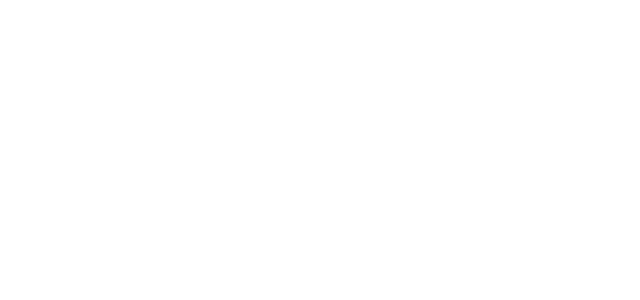
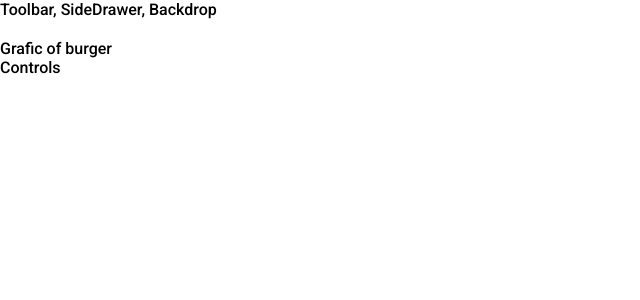
Before and after one commit to svarcpa1/burger_builder, a React app: page / in a window 1280 px wide. Shown: the top 300 px of the page, without its empty margins (0-640 px from the left). Built offline with nearby package versions, Linux system fonts and the light colour scheme.

Commit message:
Basic architecture of components

```diff
--- a/src/App.js
+++ b/src/App.js
@@ -1,10 +1,17 @@
 import React, { Component } from 'react';
+
+import Layout from './components/layout/Layout'
+import Burger from './containers/burger/Burger'
 
 class App extends Component {
   render() {
     return (
       <div>
+        <Layout>
+          <Burger>
 
+          </Burger>
+        </Layout>
       </div>
     );
   }
--- /dev/null
+++ b/src/components/layout/Layout.css
@@ -0,0 +1,3 @@
+.MainPart {
+    margin-top: 20px;
+}
--- /dev/null
+++ b/src/components/layout/Layout.js
@@ -0,0 +1,16 @@
+import React from 'react';
+
+import AuxC from '../../hoc/AuxC';
+import classes from './Layout.css';
+
+const layout = (props) => (
+        // eslint-disable-next-line no-unused-expressions
+        <AuxC>
+            <div>Toolbar, SideDrawer, Backdrop</div>
+            <main className={classes.MainPart}>
+                {props.children}
+            </main>
+        </AuxC>
+);
+
+export default layout;
--- /dev/null
+++ b/src/containers/burger/Burger.js
@@ -0,0 +1,16 @@
+import React, {Component} from 'react';
+
+import AuxC from '../../hoc/AuxC';
+
+class Burger extends Component {
+    render () {
+        return (
+            <AuxC>
+                <div>Grafic of burger</div>
+                <div>Controls</div>
+            </AuxC>
+        );
+    }
+}
+
+export default Burger;
--- /dev/null
+++ b/src/hoc/AuxC.js
@@ -0,0 +1,3 @@
+const auxC = (props) => props.children;
+
+export default auxC;
--- a/src/index.css
+++ b/src/index.css
@@ -1,5 +1,5 @@
 body {
   margin: 0;
   padding: 0;
-  font-family: sans-serif;
+  font-family: "roboto", sans-serif;
 }
```
Also changed, not shown: src/containers/burger/Burger.css (added).
